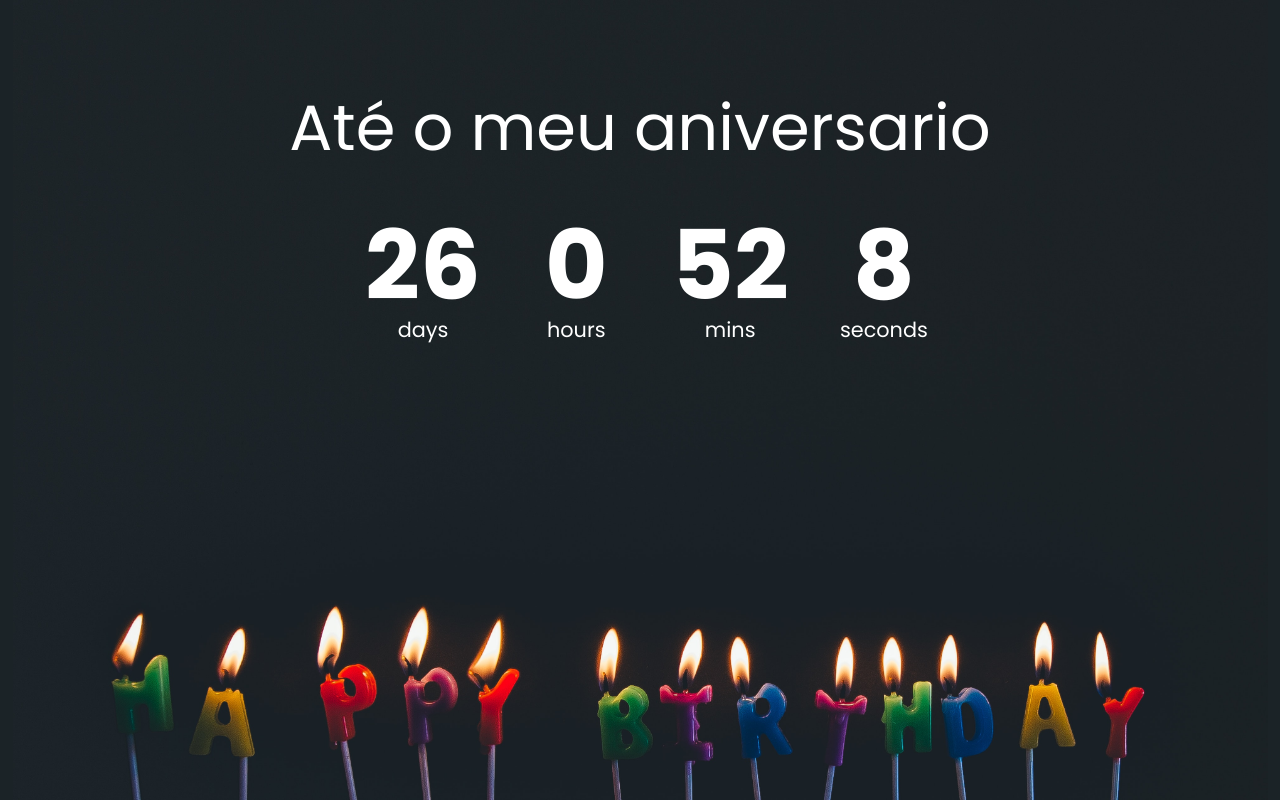
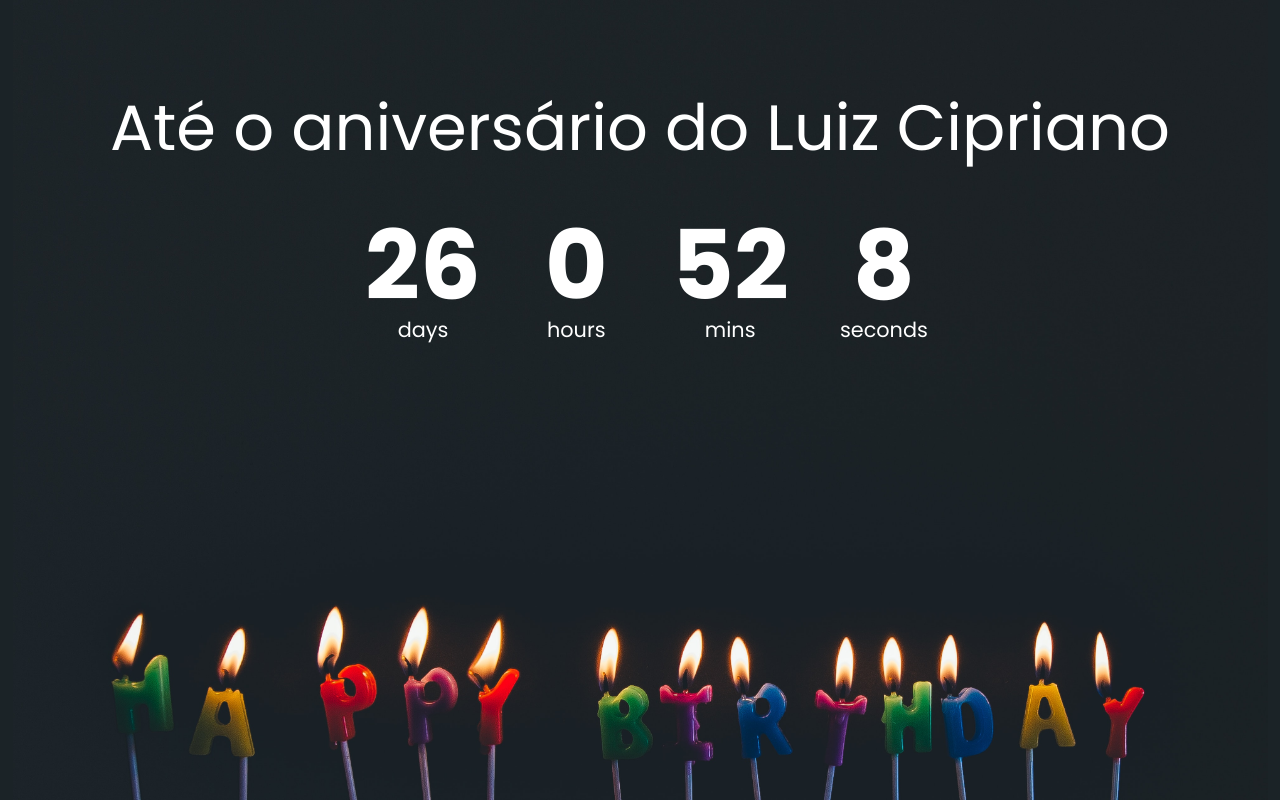
Before and after one commit to luizcipriano/niver-count-down, a plain HTML site: page index.html in a window 1280 px wide. Drawn offline with Linux system fonts and the light colour scheme.

Commit message:
Update index.html

```diff
--- a/index.html
+++ b/index.html
@@ -12,7 +12,7 @@
 
 </head>
 <body>
-    <h1>Até o  meu aniversario</h1>
+    <h1>Até o aniversário do Luiz Cipriano</h1>
     <div class="countdown-container">
         <div class="countdown-el days-c">
             <p class="big-text" id="days">0</p>
```
